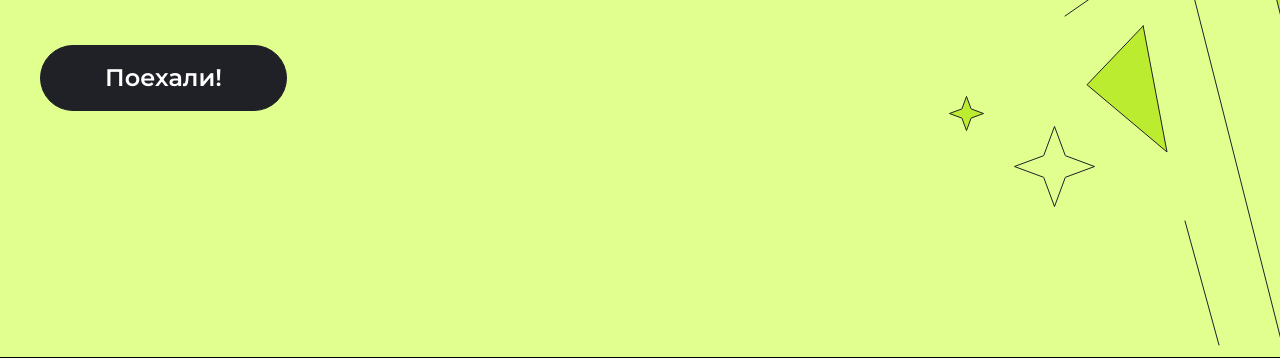
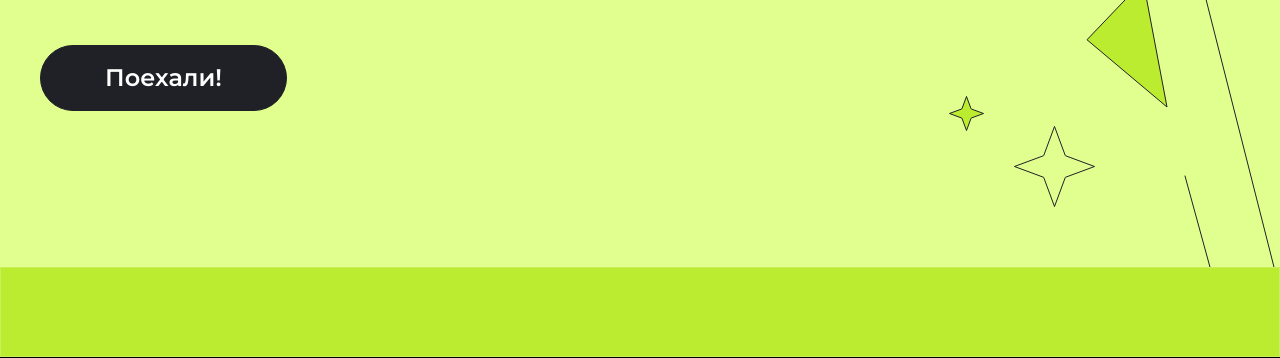
Before and after one commit to charmer1311/Homework1, a plain HTML site: page index.html in a window 1280 px wide. Shown: the part 443-801 px from the top of the page. Drawn offline with Linux system fonts and the light colour scheme.

Commit message:
ДЗ Основы работы DOM

```diff
--- a/index.html
+++ b/index.html
@@ -21,6 +21,19 @@
         </p>
         <a href="#game" class="top__button">Поехали!</a>
     </div>
+    <div class="animation-strip">
+        <!-- <div class="animation-container">
+                <div class="animation-item">Викторина</div>
+                <div img
+                <div class="animation-item">угадай число</div>
+                <div class="animation-item">Переверни текст</div>
+                <div class="animation-item">Простая арифметика</div>
+                <div class="animation-item">Камень, ножницы, бумага</div>
+                <div class="animation-item">Генератор случайных цветов</div>
+            </div> -->
+
+    </div>
+
     <div id="game" class="games center">
         <h1 class="games__title">Об играх</h1>
         <!-- изменения в названии -->
--- a/style.scss
+++ b/style.scss
@@ -20,7 +20,7 @@ body {
 }
 
 .top {
-    height: 800px;
+    height: 710px;
     background: url(img/bigstar.svg), url(img/star5.svg), url(img/star4.svg), url(img/star2.svg), url(img/star3.svg) rgb(225, 255, 143) right;
     background-repeat: no-repeat, no-repeat, no-repeat, no-repeat, no-repeat;
     background-position: 100%, 948px 538px, 1013px 568px, 63px 94px, 156px 69px;
@@ -74,10 +74,21 @@ body {
             cursor: pointer;
         }
     }
+
+
 }
 
 a {
     display: block;
+}
+
+.animation-strip {
+    // padding-top: 156px;
+    height: 90px;
+    box-sizing: border-box;
+    border: 1px solid rgba(255, 255, 255, 0.2);
+    backdrop-filter: blur(50px);
+    background: rgb(188, 236, 48);
 }
 
 .games {
@@ -282,6 +293,12 @@ a {
         flex-wrap: wrap;
         align-content: center;
         justify-content: space-around;
+
+        &:hover {
+            background-color: rgb(255, 255, 255);
+            color: black;
+            cursor: pointer;
+        }
     }
 
     &__mobile {
```
Also changed, not shown: index-10.html (+4 -1 lines), game1.js (line endings or trailing spaces), style.css, 1 other file.
